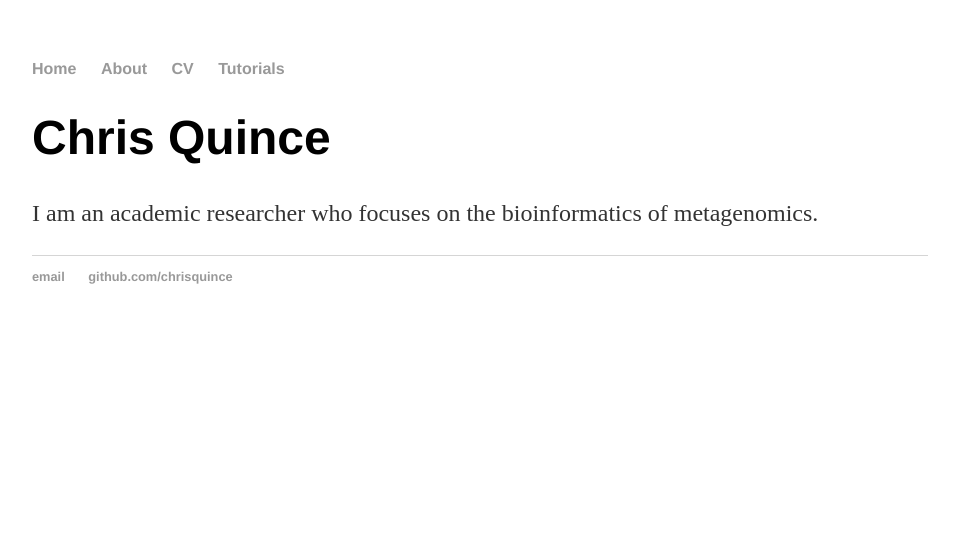
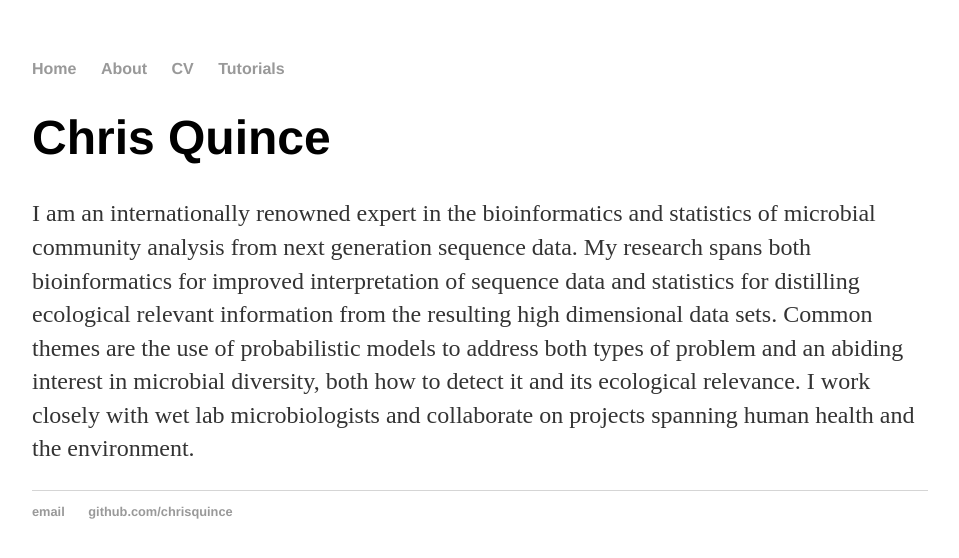
Before and after one commit to chrisquince/chrisquince.github.io, a Jekyll site: the page built from index.html, in a window 1280 px wide. Shown: the top 558 px of the page, without its empty margins (160-1119 px from the left). Built offline with Jekyll 4.4.1, drawn with Linux system fonts in a browser that asks for light colours.

Commit message:
Update index.html

```diff
--- a/index.html
+++ b/index.html
@@ -4,5 +4,9 @@ title: Chris Quince, Metagenomics bioinformatician
 ---
 <div class="blurb">
 	<h1>Chris Quince</h1>
-	<p> I am an academic researcher who focuses on the bioinformatics of metagenomics.</p>
+	<p>I am an internationally renowned expert in the bioinformatics and statistics of microbial community analysis from next generation
+	sequence data. My research spans both bioinformatics for improved interpretation of sequence data and statistics for distilling
+	ecological relevant information from the resulting high dimensional data sets. Common themes are the use of probabilistic
+	models to address both types of problem and an abiding interest in microbial diversity, both how to detect it and its
+	ecological relevance. I work closely with wet lab microbiologists and collaborate on projects spanning human health and the environment.</p>
 </div><!-- /.blurb -->
```
